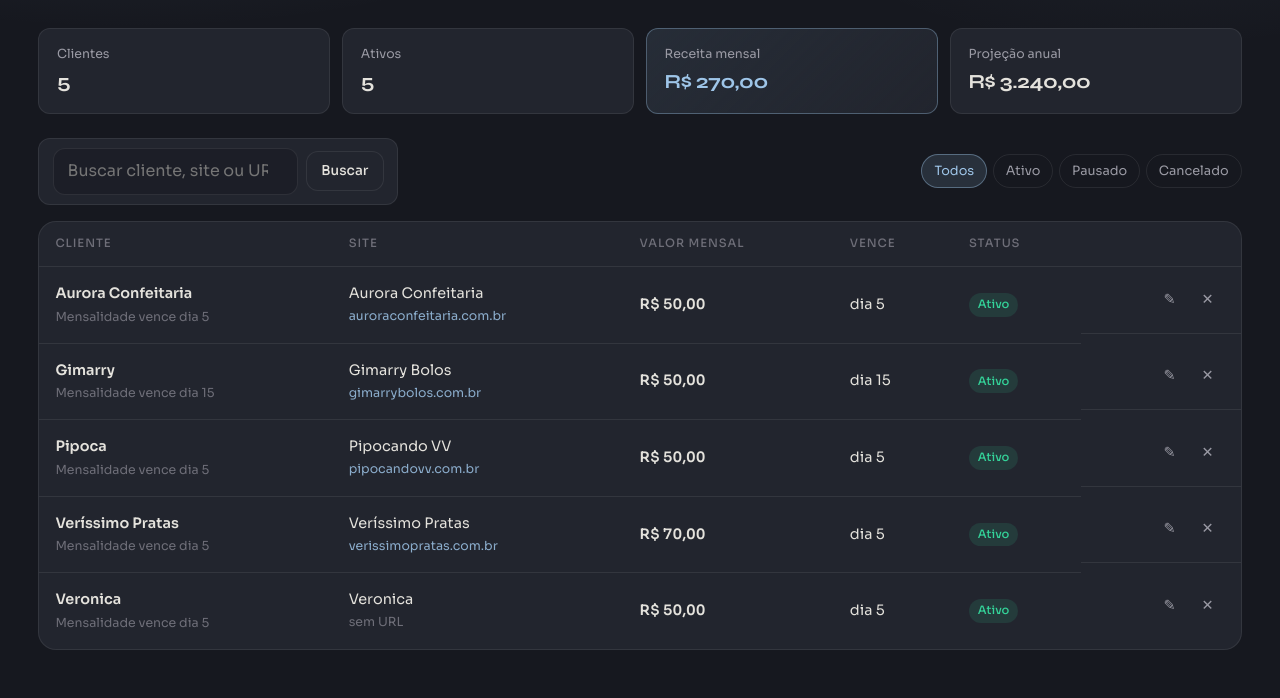
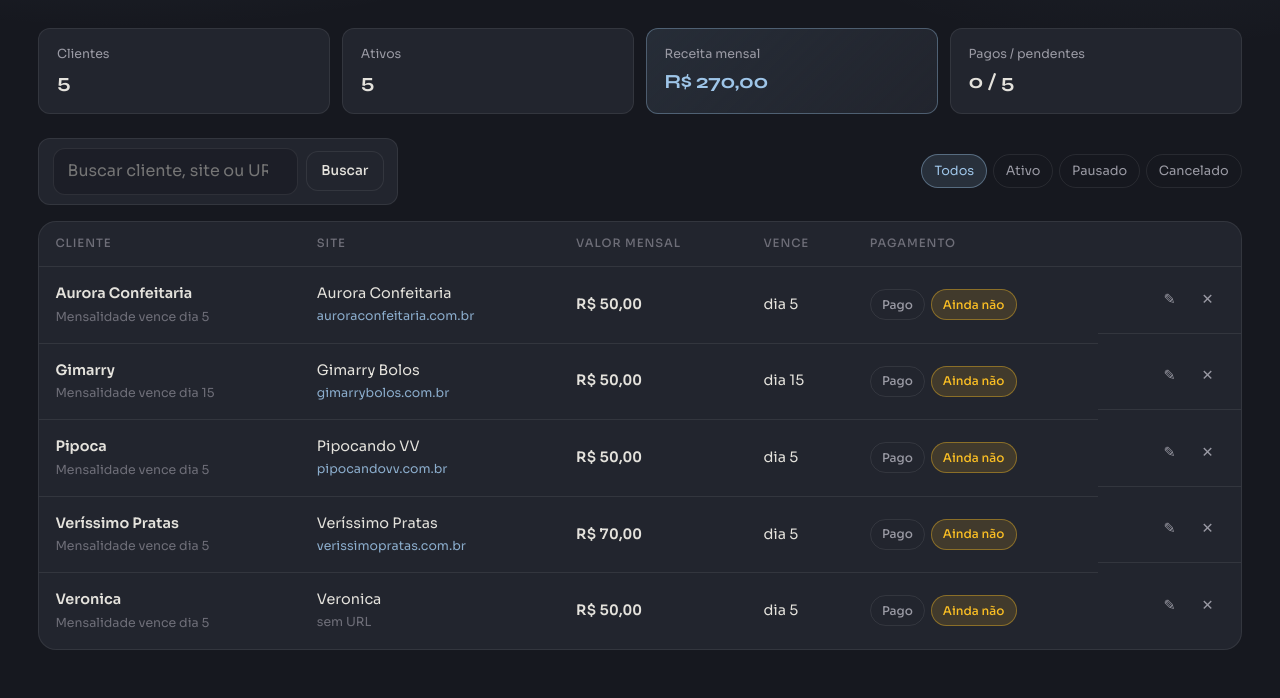
Before and after one commit to Sthevan23/sthevandev, a PHP site: page /admin/index.php?status=todos in a window 1280 px wide. Shown: the part 113-811 px from the top of the page. Run offline with PHP 8.4, Linux system fonts and the light colour scheme; a user stored in the database is signed in; data comes from the database, SQL or seed files in the repository.

Commit message:
Add paid / not-paid toggle buttons on each client.
Track monthly payment status with one-click Pago and Ainda nao actions.

Co-authored-by: Cursor <cursoragent@cursor.com>

```diff
--- a/admin/admin.css
+++ b/admin/admin.css
@@ -456,6 +456,44 @@ button {
   color: var(--danger);
 }
 
+.adm-pay-btns {
+  display: flex;
+  flex-wrap: wrap;
+  gap: 0.35rem;
+}
+
+.adm-pay-btn {
+  padding: 0.35rem 0.7rem;
+  border-radius: 999px;
+  border: 1px solid var(--border);
+  background: transparent;
+  color: var(--text-muted);
+  font-size: 0.75rem;
+  font-weight: 500;
+  cursor: pointer;
+  transition:
+    background 0.2s,
+    color 0.2s,
+    border-color 0.2s;
+}
+
+.adm-pay-btn:hover {
+  color: var(--text);
+  border-color: var(--border-strong);
+}
+
+.adm-pay-ok.is-active {
+  background: rgba(52, 211, 153, 0.16);
+  border-color: rgba(52, 211, 153, 0.45);
+  color: #34d399;
+}
+
+.adm-pay-pending.is-active {
+  background: rgba(251, 191, 36, 0.14);
+  border-color: rgba(251, 191, 36, 0.4);
+  color: #fbbf24;
+}
+
 .adm-row-actions {
   display: flex;
   gap: 0.25rem;
--- a/admin/index.php
+++ b/admin/index.php
@@ -10,6 +10,25 @@ $flashType = 'ok';
 $editing = null;
 
 $statuses = ['ativo', 'pausado', 'cancelado'];
+
+function ensure_client_columns(PDO $pdo): void
+{
+    static $done = false;
+    if ($done) {
+        return;
+    }
+    $due = $pdo->query("SHOW COLUMNS FROM clients LIKE 'due_day'")->fetch();
+    if (!$due) {
+        $pdo->exec("ALTER TABLE clients ADD COLUMN due_day TINYINT UNSIGNED NOT NULL DEFAULT 5 AFTER status");
+    }
+    $paid = $pdo->query("SHOW COLUMNS FROM clients LIKE 'paid'")->fetch();
+    if (!$paid) {
+        $pdo->exec("ALTER TABLE clients ADD COLUMN paid TINYINT(1) NOT NULL DEFAULT 0 AFTER due_day");
+    }
+    $done = true;
+}
+
+ensure_client_columns($pdo);
 
 // ---- Actions ----
 if ($_SERVER['REQUEST_METHOD'] === 'POST') {
@@ -28,6 +47,16 @@ if ($_SERVER['REQUEST_METHOD'] === 'POST') {
             }
         }
 
+        if ($action === 'set_paid') {
+            $id = (int) ($_POST['id'] ?? 0);
+            $paid = (int) ($_POST['paid'] ?? 0) === 1 ? 1 : 0;
+            if ($id > 0) {
+                $stmt = $pdo->prepare('UPDATE clients SET paid = ? WHERE id = ?');
+                $stmt->execute([$paid, $id]);
+                $flash = $paid ? 'Marcado como pago.' : 'Marcado como ainda não pago.';
+            }
+        }
+
         if ($action === 'save') {
             $id = (int) ($_POST['id'] ?? 0);
             $clientName = trim((string) ($_POST['client_name'] ?? ''));
@@ -36,6 +65,7 @@ if ($_SERVER['REQUEST_METHOD'] === 'POST') {
             $monthly = (float) str_replace(',', '.', (string) ($_POST['monthly_value'] ?? '0'));
             $status = (string) ($_POST['status'] ?? 'ativo');
             $dueDay = (int) ($_POST['due_day'] ?? 5);
+            $paid = (int) ($_POST['paid'] ?? 0) === 1 ? 1 : 0;
             $startDate = trim((string) ($_POST['start_date'] ?? ''));
             $notes = trim((string) ($_POST['notes'] ?? ''));
 
@@ -52,23 +82,17 @@ if ($_SERVER['REQUEST_METHOD'] === 'POST') {
             } else {
                 $startDateSql = $startDate !== '' ? $startDate : null;
 
-                // Garante coluna due_day
-                $hasDue = $pdo->query("SHOW COLUMNS FROM clients LIKE 'due_day'")->fetch();
-                if (!$hasDue) {
-                    $pdo->exec("ALTER TABLE clients ADD COLUMN due_day TINYINT UNSIGNED NOT NULL DEFAULT 5 AFTER status");
-                }
-
                 if ($id > 0) {
                     $stmt = $pdo->prepare(
-                        'UPDATE clients SET client_name=?, site_name=?, url=?, monthly_value=?, status=?, due_day=?, start_date=?, notes=? WHERE id=?'
+                        'UPDATE clients SET client_name=?, site_name=?, url=?, monthly_value=?, status=?, due_day=?, paid=?, start_date=?, notes=? WHERE id=?'
                     );
-                    $stmt->execute([$clientName, $siteName, $url, $monthly, $status, $dueDay, $startDateSql, $notes, $id]);
+                    $stmt->execute([$clientName, $siteName, $url, $monthly, $status, $dueDay, $paid, $startDateSql, $notes, $id]);
                     $flash = 'Cliente atualizado.';
                 } else {
                     $stmt = $pdo->prepare(
-                        'INSERT INTO clients (client_name, site_name, url, monthly_value, status, due_day, start_date, notes) VALUES (?,?,?,?,?,?,?,?)'
+                        'INSERT INTO clients (client_name, site_name, url, monthly_value, status, due_day, paid, start_date, notes) VALUES (?,?,?,?,?,?,?,?,?)'
                     );
-                    $stmt->execute([$clientName, $siteName, $url, $monthly, $status, $dueDay, $startDateSql, $notes]);
+                    $stmt->execute([$clientName, $siteName, $url, $monthly, $status, $dueDay, $paid, $startDateSql, $notes]);
                     $flash = 'Cliente adicionado.';
                 }
             }
@@ -116,14 +140,17 @@ $statsRow = $pdo->query(
     "SELECT
         COUNT(*) AS total,
         SUM(CASE WHEN status = 'ativo' THEN 1 ELSE 0 END) AS active,
-        COALESCE(SUM(CASE WHEN status = 'ativo' THEN monthly_value ELSE 0 END), 0) AS mrr
+        COALESCE(SUM(CASE WHEN status = 'ativo' THEN monthly_value ELSE 0 END), 0) AS mrr,
+        SUM(CASE WHEN status = 'ativo' AND paid = 1 THEN 1 ELSE 0 END) AS paid_count,
+        SUM(CASE WHEN status = 'ativo' AND paid = 0 THEN 1 ELSE 0 END) AS unpaid_count
      FROM clients"
 )->fetch();
 
 $total = (int) ($statsRow['total'] ?? 0);
 $active = (int) ($statsRow['active'] ?? 0);
 $mrr = (float) ($statsRow['mrr'] ?? 0);
-$yearly = $mrr * 12;
+$paidCount = (int) ($statsRow['paid_count'] ?? 0);
+$unpaidCount = (int) ($statsRow['unpaid_count'] ?? 0);
 
 $user = auth_user();
 ?>
@@ -176,8 +203,8 @@ $user = auth_user();
     </article>
     <article class="adm-stat">
       <div>
-        <span>Projeção anual</span>
-        <strong><?= money_br($yearly) ?></strong>
+        <span>Pagos / pendentes</span>
+        <strong><?= $paidCount ?> / <?= $unpaidCount ?></strong>
       </div>
     </article>
   </section>
@@ -214,12 +241,13 @@ $user = auth_user();
             <th>Site</th>
             <th>Valor mensal</th>
             <th>Vence</th>
-            <th>Status</th>
+            <th>Pagamento</th>
             <th></th>
           </tr>
         </thead>
         <tbody>
           <?php foreach ($clients as $c): ?>
+            <?php $isPaid = (int) ($c['paid'] ?? 0) === 1; ?>
             <tr>
               <td>
                 <strong><?= e($c['client_name']) ?></strong>
@@ -239,7 +267,28 @@ $user = auth_user();
               </td>
               <td class="adm-money"><?= money_br($c['monthly_value']) ?></td>
               <td>dia <?= (int) ($c['due_day'] ?? 5) ?></td>
-              <td><span class="adm-status adm-status-<?= e($c['status']) ?>"><?= e($c['status']) ?></span></td>
+              <td>
+                <div class="adm-pay-btns">
+                  <form method="post">
+                    <input type="hidden" name="csrf" value="<?= e(csrf_token()) ?>" />
+                    <input type="hidden" name="action" value="set_paid" />
+                    <input type="hidden" name="id" value="<?= (int) $c['id'] ?>" />
+                    <input type="hidden" name="paid" value="1" />
+                    <button type="submit" class="adm-pay-btn adm-pay-ok<?= $isPaid ? ' is-active' : '' ?>">
+                      Pago
+                    </button>
+                  </form>
+                  <form method="post">
+                    <input type="hidden" name="csrf" value="<?= e(csrf_token()) ?>" />
+                    <input type="hidden" name="action" value="set_paid" />
+                    <input type="hidden" name="id" value="<?= (int) $c['id'] ?>" />
+                    <input type="hidden" name="paid" value="0" />
+                    <button type="submit" class="adm-pay-btn adm-pay-pending<?= !$isPaid ? ' is-active' : '' ?>">
+                      Ainda não
+                    </button>
+                  </form>
+                </div>
+              </td>
               <td class="adm-row-actions">
                 <a class="adm-icon-btn" href="?edit=<?= (int) $c['id'] ?>" title="Editar">✎</a>
                 <form method="post" onsubmit="return confirm('Remover este cliente?');" style="display:inline">
@@ -301,10 +350,17 @@ $user = auth_user();
               </select>
             </label>
             <label>
-              Data de início
-              <input type="date" name="start_date" value="<?= e($editing['start_date'] ?? date('Y-m-d')) ?>" />
+              Pagamento do mês
+              <select name="paid">
+                <option value="0" <?= ((int) ($editing['paid'] ?? 0) === 0) ? 'selected' : '' ?>>Ainda não</option>
+                <option value="1" <?= ((int) ($editing['paid'] ?? 0) === 1) ? 'selected' : '' ?>>Pago</option>
+              </select>
             </label>
           </div>
+          <label>
+            Data de início
+            <input type="date" name="start_date" value="<?= e($editing['start_date'] ?? date('Y-m-d')) ?>" />
+          </label>
           <label>
             Observações
             <textarea name="notes" rows="3" placeholder="Plano, domínio, hospedagem…"><?= e($editing['notes'] ?? '') ?></textarea>
--- a/database.sql
+++ b/database.sql
@@ -20,6 +20,7 @@ CREATE TABLE IF NOT EXISTS `clients` (
   `monthly_value` DECIMAL(10,2) NOT NULL DEFAULT 0.00,
   `status` ENUM('ativo','pausado','cancelado') NOT NULL DEFAULT 'ativo',
   `due_day` TINYINT UNSIGNED NOT NULL DEFAULT 5,
+  `paid` TINYINT(1) NOT NULL DEFAULT 0,
   `start_date` DATE DEFAULT NULL,
   `notes` TEXT NULL,
   `created_at` TIMESTAMP NOT NULL DEFAULT CURRENT_TIMESTAMP,
```
Also changed, not shown: dist/admin/admin.css (+38 -0 lines), dist/admin/index.php (+74 -18 lines), dist/database.sql.
